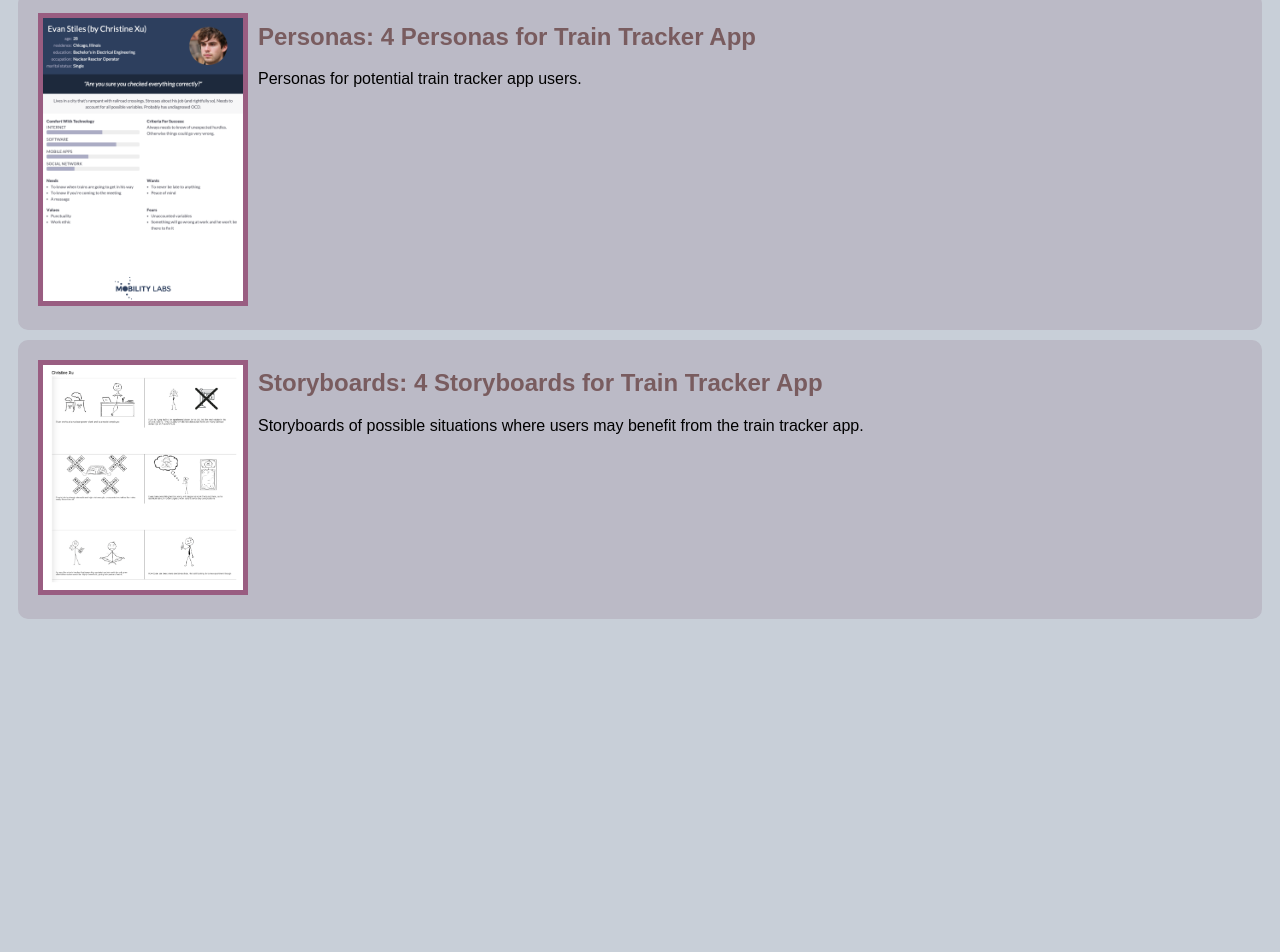
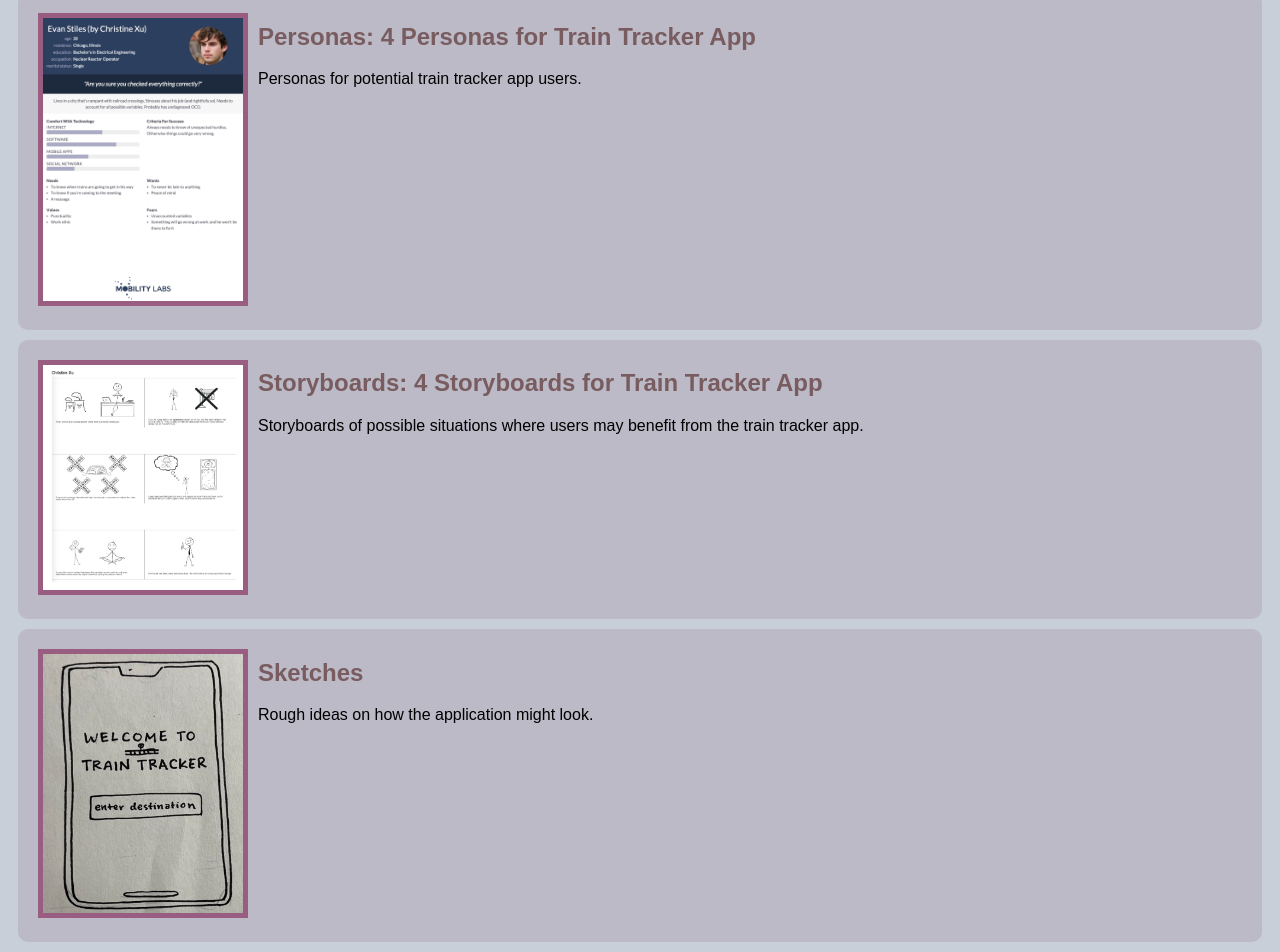
Before and after one commit to christinee-xu/christinee-xu.github.io, a plain HTML site: page index.html in a window 1280 px wide. Shown: the part 501-1453 px from the top of the page. Before the commit the page ends 1130 px from the top, so only its background shows below. Drawn offline with Linux system fonts and the light colour scheme.

Commit message:
Add files via upload

```diff
--- a/index.html
+++ b/index.html
@@ -52,5 +52,16 @@
             </p>
         </section>
     </section>
+
+    <!-- Sketch Assignment -->
+    <section class="assignment">
+        <a href="files/sketches.pdf"><img src="images/sketch.png"></a>
+        <section class="assignment-details">
+            <a href="files/sketches.pdf"><h2>Sketches</h2></a>
+            <p>
+                Rough ideas on how the application might look.
+            </p>
+        </section>
+    </section>
 </body>
 </html>
```
